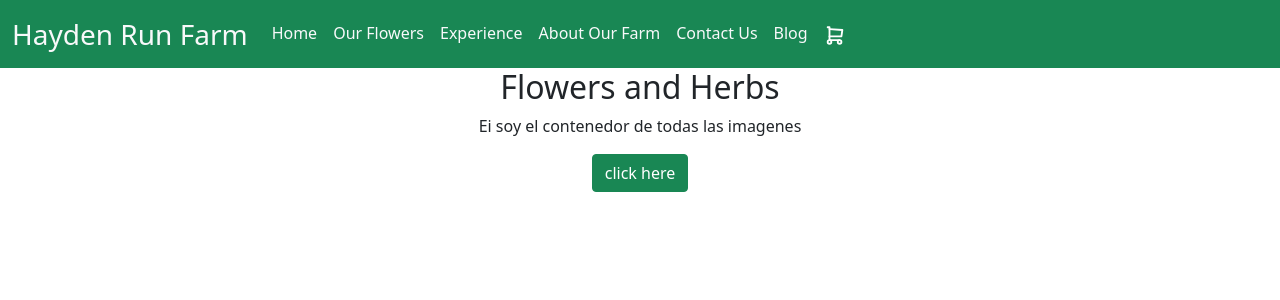
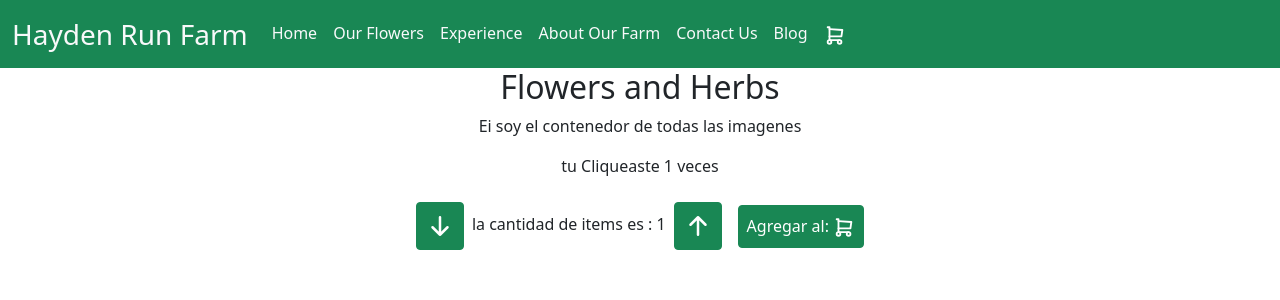
Before and after one commit to Beltonidas/ecommerce_react, a React (Create React App) app: page / in a window 1280 px wide. Shown: the top 300 px of the page. Built offline with nearby package versions, Linux system fonts and the light colour scheme.

Commit message:
Agrege los contadores con el Boton

```diff
--- a/src/App.js
+++ b/src/App.js
@@ -12,6 +12,7 @@ function App() {
       <Nabvar/>
       <h2>Flowers and Herbs</h2>
       <ItemsLIstContainer saludo= "Ei soy el contenedor de todas las imagenes"/>
+
     </div>
   );
 }
--- /dev/null
+++ b/src/Components/ItemContador.jsx
@@ -0,0 +1,38 @@
+import React, {useState}from 'react'
+import DownArrow from '../resources/icons/DownArrow';
+import UpArrow from '../resources/icons/UpArrow';
+import ShoppingCartIcon from '../resources/icons/ShoppingCartIcon';
+
+function ItemContador({stockInicial, stockMaximo}) {
+    const [count, setCount] = useState(stockInicial);
+    // función flecha que aumenta el valor de la función "setCount"
+  const aumenta = ()=> {
+
+    if (count>= stockInicial && count<stockMaximo){
+      setCount(count +1)
+    } else
+    alert("no hay mas stock")
+  }
+
+  const disminuir = ()=> {
+
+    if(count> stockInicial)
+    setCount(count -1)
+    else
+    alert("no existe el stock negativo mann")
+  }
+
+  console.log (count)
+  return (
+    <div>
+        <p>tu Cliqueaste {count} veces</p>
+        <button type="button" className="btn btn-success p-2 m-2" onClick={disminuir}> <DownArrow/> </button>
+        <span>la cantidad de items es : {count}</span>
+        <button type="button" className="btn btn-success p-2 m-2" onClick={aumenta}> <UpArrow/></button>
+        <button type="button" className="btn btn-success p-2 m-2"> Agregar al: <ShoppingCartIcon/></button>
+
+    </div>
+  )
+}
+
+export default ItemContador
--- a/src/Components/ItemsLIstContainer.jsx
+++ b/src/Components/ItemsLIstContainer.jsx
@@ -1,10 +1,20 @@
 import React from 'react'
+import ItemContador from './ItemContador'
 
 function ItemsLIstContainer({saludo}) {
+
+   /* Similar a componentDidMount y componentDidUpdate:
+   useEffect(() => {
+    // Actualiza el título del documento usando la Browser API
+    console.log ("estoy ejecutando: ", {count})
+  });*/
+
+
   return (
     <div>
         <p>{saludo}</p>
-        <button type="button" className="btn btn-success">click here</button>
+        <ItemContador stockInicial= {1} stockMaximo= {10}/>
+
     </div>
   )
 }
--- /dev/null
+++ b/src/resources/icons/DownArrow.jsx
@@ -0,0 +1,22 @@
+import React from 'react'
+
+const DownArrow = (props) => (
+    <svg
+      xmlns="http://www.w3.org/2000/svg"
+      className="icon icon-tabler icon-tabler-arrow-down"
+      width={30}
+      height={30}
+      viewBox="0 0 24 24"
+      strokeWidth={2}
+      stroke="white"
+      fill="none"
+      strokeLinecap="round"
+      strokeLinejoin="round"
+      {...props}
+    >
+      <path d="M0 0h24v24H0z" stroke="none" />
+      <path d="M12 5v14M18 13l-6 6M6 13l6 6" />
+    </svg>
+  )
+
+export default DownArrow
--- /dev/null
+++ b/src/resources/icons/UpArrow.jsx
@@ -0,0 +1,22 @@
+import React from 'react'
+
+const UpArrow = (props) => (
+    <svg
+      xmlns="http://www.w3.org/2000/svg"
+      className="icon icon-tabler icon-tabler-arrow-up"
+      width={30}
+      height={30}
+      viewBox="0 0 24 24"
+      strokeWidth={2}
+      stroke="white"
+      fill="none"
+      strokeLinecap="round"
+      strokeLinejoin="round"
+      {...props}
+    >
+      <path d="M0 0h24v24H0z" stroke="none" />
+      <path d="M12 5v14M18 11l-6-6M6 11l6-6" />
+    </svg>
+  )
+
+export default UpArrow
```
